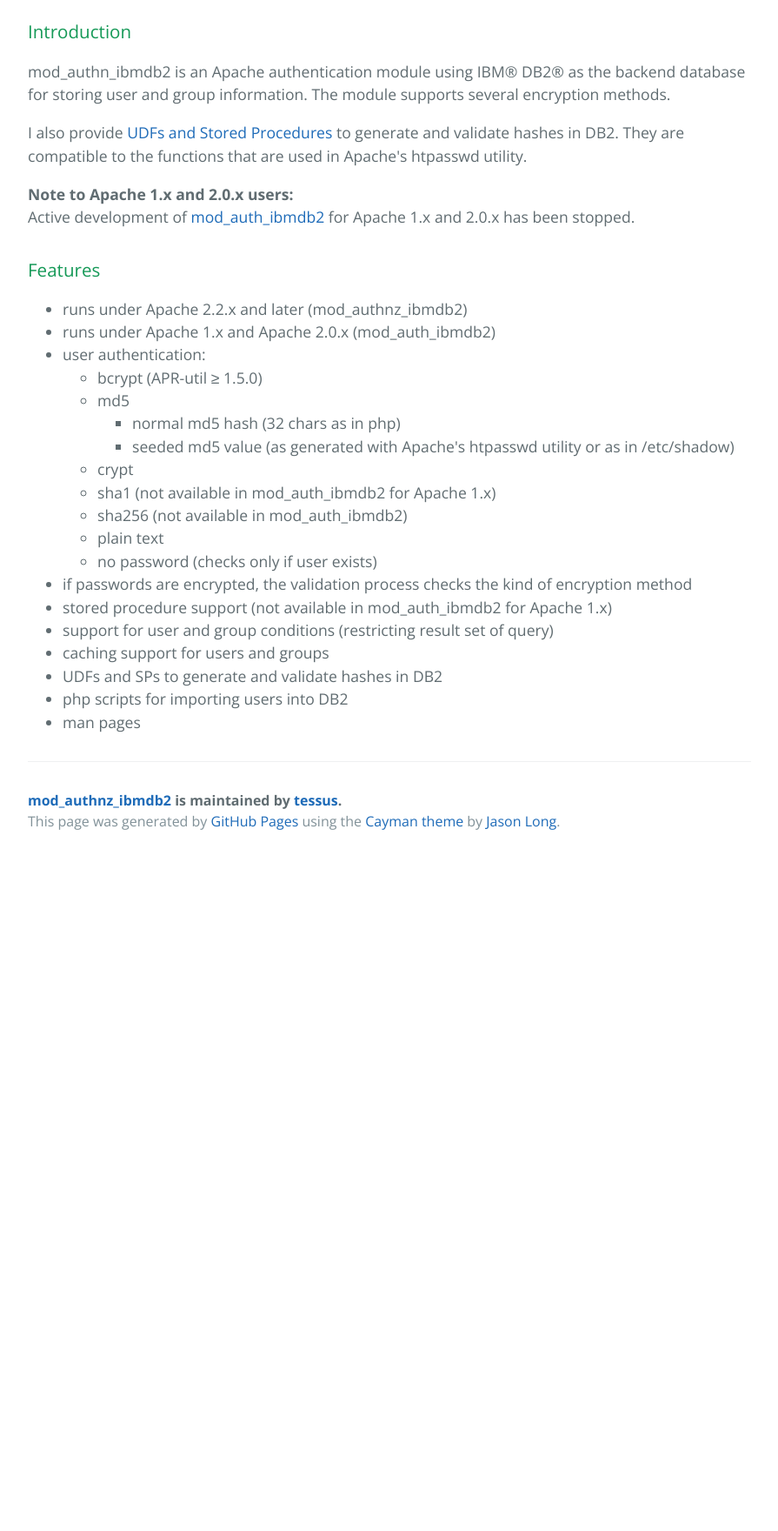
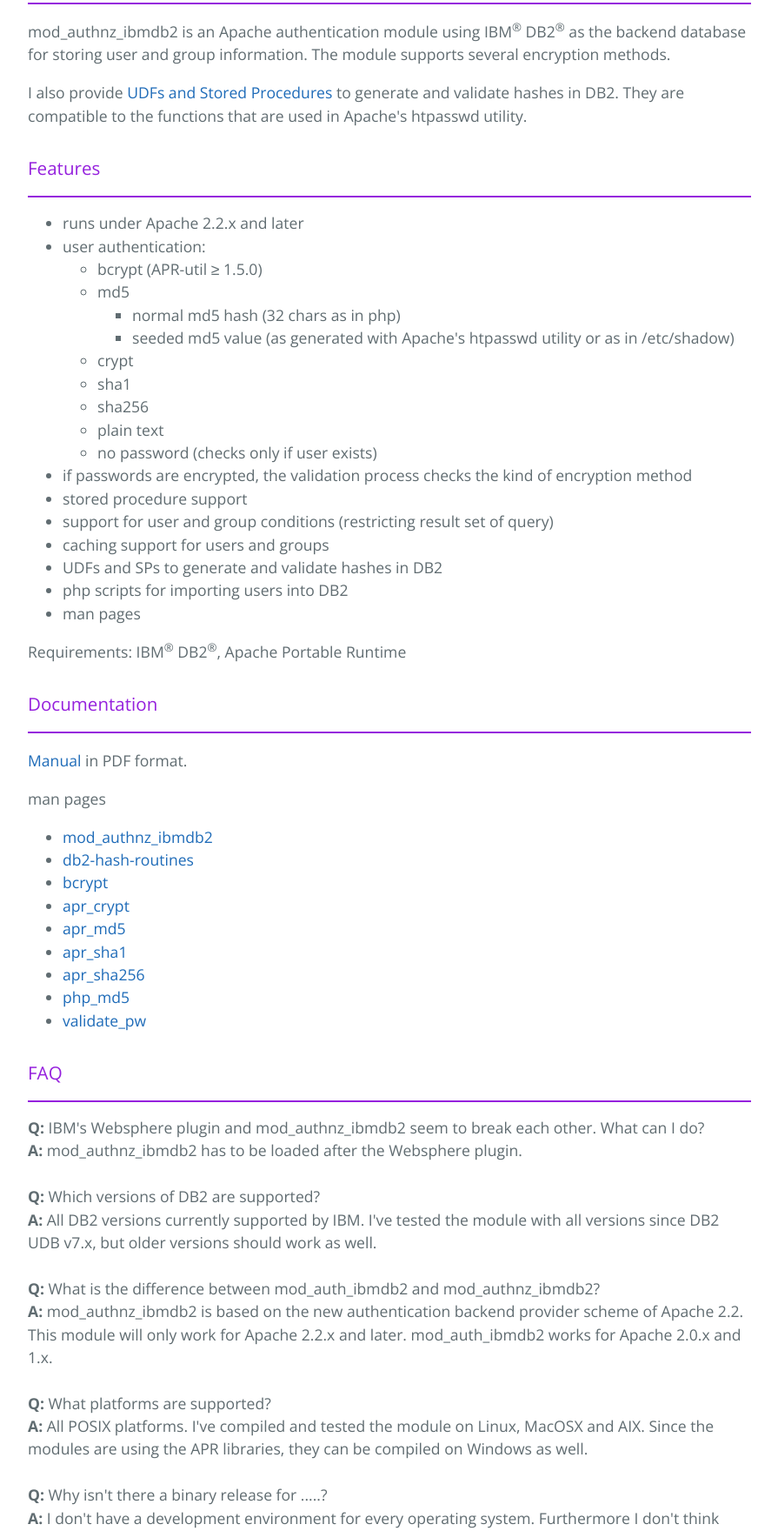
Before and after one commit to tessus/mod_authnz_ibmdb2, a plain HTML site: page index.html in a window 1280 px wide. Shown: the part 394-2154 px from the top of the page at 87% size, without its empty margins (192-1087 px from the left). Before the commit the page ends 1382 px from the top, so only its background shows below. Drawn offline with nearby package versions, Linux system fonts and the light colour scheme.

Commit message:
adjust website and links

```diff
--- a/index.html
+++ b/index.html
@@ -2,7 +2,7 @@
 <html lang="en-us">
   <head>
     <meta charset="UTF-8">
-    <title>mod_authnz_ibmdb2 by tessus</title>
+    <title>mod_authnz_ibmdb2 - Apache authentication module for IBM DB2</title>
     <meta name="viewport" content="width=device-width, initial-scale=1">
     <link rel="stylesheet" type="text/css" href="stylesheets/normalize.css" media="screen">
     <link href='http://fonts.googleapis.com/css?family=Open+Sans:400,700' rel='stylesheet' type='text/css'>
@@ -14,27 +14,25 @@
       <h1 class="project-name">mod_authnz_ibmdb2</h1>
       <h2 class="project-tagline">Apache authentication module for IBM DB2</h2>
       <a href="https://github.com/tessus/mod_authnz_ibmdb2" class="btn">View on GitHub</a>
-      <a href="https://github.com/tessus/mod_authnz_ibmdb2/zipball/master" class="btn">Download .zip</a>
-      <a href="https://github.com/tessus/mod_authnz_ibmdb2/tarball/master" class="btn">Download .tar.gz</a>
+      <a href="https://github.com/tessus/mod_authnz_ibmdb2/releases/latest" class="btn">Download latest release</a>
+      <a href="https://github.com/tessus/mod_authnz_ibmdb2/archive/master.zip" class="btn">Download git master</a>
     </section>
 
     <section class="main-content">
       <h3>
 <a id="introduction" class="anchor" href="#introduction" aria-hidden="true"><span class="octicon octicon-link"></span></a>Introduction</h3>
+<hr>
 
-<p>mod_authn_ibmdb2 is an Apache authentication module using IBM® DB2® as the backend database for storing user and group information. The module supports several encryption methods.</p>
+<p>mod_authnz_ibmdb2 is an Apache authentication module using IBM<sup>&#174;</sup> DB2<sup>&#174;</sup> as the backend database for storing user and group information. The module supports several encryption methods.</p>
 
 <p>I also provide <a href="http://tessus.github.io/db2-hash-routines/">UDFs and Stored Procedures</a> to generate and validate hashes in DB2. They are compatible to the functions that are used in Apache's htpasswd utility.</p>
 
-<p><strong>Note to Apache 1.x and 2.0.x users:</strong><br>
-Active development of <a href="https://github.com/tessus/mod_auth_ibmdb2">mod_auth_ibmdb2</a> for Apache 1.x and 2.0.x has been stopped. </p>
-
 <h3>
 <a id="features" class="anchor" href="#features" aria-hidden="true"><span class="octicon octicon-link"></span></a>Features</h3>
+<hr>
 
 <ul>
-<li>runs under Apache 2.2.x and later (mod_authnz_ibmdb2)</li>
-<li>runs under Apache 1.x and Apache 2.0.x (mod_auth_ibmdb2)</li>
+<li>runs under Apache 2.2.x and later</li>
 <li>user authentication:
 
 <ul>
@@ -47,14 +45,14 @@ Active development of <a href="https://github.com/tessus/mod_auth_ibmdb2">mod_au
 </ul>
 </li>
 <li>crypt</li>
-<li>sha1 (not available in mod_auth_ibmdb2 for Apache 1.x)</li>
-<li>sha256 (not available in mod_auth_ibmdb2)</li>
+<li>sha1</li>
+<li>sha256</li>
 <li>plain text</li>
 <li>no password (checks only if user exists)</li>
 </ul>
 </li>
 <li>if passwords are encrypted, the validation process checks the kind of encryption method</li>
-<li>stored procedure support (not available in mod_auth_ibmdb2 for Apache 1.x)</li>
+<li>stored procedure support</li>
 <li>support for user and group conditions (restricting result set of query)</li>
 <li>caching support for users and groups</li>
 <li>UDFs and SPs to generate and validate hashes in DB2</li>
@@ -62,10 +60,59 @@ Active development of <a href="https://github.com/tessus/mod_auth_ibmdb2">mod_au
 <li>man pages</li>
 </ul>
 
+Requirements: IBM<sup>&#174;</sup> DB2<sup>&#174;</sup>, Apache Portable Runtime
+
+<h3>
+<a id="documentation" class="anchor" href="#documentation" aria-hidden="true"><span class="octicon octicon-link"></span></a>Documentation</h3>
+<hr>
+
+<p><a href="http://tessus.github.io/documentation/mod_authnz_ibmdb2.pdf">Manual</a> in PDF format.</p>
+
+<p>man pages  </p>
+
+<ul>
+<li><a href="./man/mod_authnz_ibmdb2.html">mod_authnz_ibmdb2</a></li>
+<li><a href="http://tessus.github.io/db2-hash-routines/man/db2-hash-routines.html">db2-hash-routines</a></li>
+<li><a href="http://tessus.github.io/db2-hash-routines/man/bcrypt.html">bcrypt</a></li>
+<li><a href="http://tessus.github.io/db2-hash-routines/man/apr_crypt.html">apr_crypt</a></li>
+<li><a href="http://tessus.github.io/db2-hash-routines/man/apr_md5.html">apr_md5</a></li>
+<li><a href="http://tessus.github.io/db2-hash-routines/man/apr_sha1.html">apr_sha1</a></li>
+<li><a href="http://tessus.github.io/db2-hash-routines/man/apr_sha256.html">apr_sha256</a></li>
+<li><a href="http://tessus.github.io/db2-hash-routines/man/php_md5.html">php_md5</a></li>
+<li><a href="http://tessus.github.io/db2-hash-routines/man/validate_pw.html">validate_pw</a></li>
+</ul>
+
+<h3>
+<a id="faq" class="anchor" href="#faq" aria-hidden="true"><span class="octicon octicon-link"></span></a>FAQ</h3>
+<hr>
+
+<strong>Q:</strong> IBM's Websphere plugin and mod_authnz_ibmdb2 seem to break each other. What can I do?<br>
+<strong>A:</strong> mod_authnz_ibmdb2 has to be loaded after the Websphere plugin.
+<br><br>
+<strong>Q:</strong> Which versions of DB2 are supported?<br>
+<strong>A:</strong> All DB2 versions currently supported by IBM. I've tested the module with all versions since DB2 UDB v7.x, but older versions should work as well.
+<br><br>
+<strong>Q:</strong> What is the difference between mod_auth_ibmdb2 and mod_authnz_ibmdb2?<br>
+<strong>A:</strong> mod_authnz_ibmdb2 is based on the new authentication backend provider scheme of Apache 2.2. This module will only work for Apache 2.2.x and later. mod_auth_ibmdb2 works for Apache 2.0.x and 1.x.
+<br><br>
+<strong>Q:</strong> What platforms are supported?<br>
+<strong>A:</strong> All POSIX platforms. I've compiled and tested the module on Linux, MacOSX and AIX. Since the modules are using the APR libraries, they can be compiled on Windows as well.
+<br><br>
+<strong>Q:</strong> Why isn't there a binary release for .....?<br>
+<strong>A:</strong> I don't have a development environment for every operating system. Furthermore I don't think that binary releases make sense for Unix style operating systems.
+<br><br>
+<strong>Q:</strong> What is the package db2-hash-routines for?<br>
+<strong>A:</strong> This package contains User Defined Functions and Stored Procedures to generate and validate hashes in DB2.
+
+<h3>
+<a id="support" class="anchor" href="#support" aria-hidden="true"><span class="octicon octicon-link"></span></a>Support</h3>
+
+<hr>
+
+<p>Having trouble with mod_authnz_ibmdb2? Please open a ticket <a href="https://github.com/tessus/mod_authnz_ibmdb2/issues">here</a>.</p>
+
       <footer class="site-footer">
-        <span class="site-footer-owner"><a href="https://github.com/tessus/mod_authnz_ibmdb2">mod_authnz_ibmdb2</a> is maintained by <a href="https://github.com/tessus">tessus</a>.</span>
-
-        <span class="site-footer-credits">This page was generated by <a href="https://pages.github.com">GitHub Pages</a> using the <a href="https://github.com/jasonlong/cayman-theme">Cayman theme</a> by <a href="https://twitter.com/jasonlong">Jason Long</a>.</span>
+        <span class="site-footer-owner"><a href="https://github.com/tessus/mod_authnz_ibmdb2">mod_authnz_ibmdb2</a> is maintained by <a href="https://github.com/tessus">Helmut K. C. Tessarek</a>.</span>
       </footer>
 
     </section>
--- a/stylesheets/stylesheet.css
+++ b/stylesheets/stylesheet.css
@@ -56,12 +56,12 @@ a {
 .page-header {
   color: #fff;
   text-align: center;
-  background-color: #159957;
-  background-image: linear-gradient(120deg, #155799, #159957); }
+  background-color: #fff;
+  background-image: linear-gradient(120deg, #FF0000, #0000FF); }
 
 @media screen and (min-width: 64em) {
   .page-header {
-    padding: 5rem 6rem; } }
+    padding: 3rem 6rem; } }
 
 @media screen and (min-width: 42em) and (max-width: 64em) {
   .page-header {
@@ -112,7 +112,7 @@ a {
   margin-top: 2rem;
   margin-bottom: 1rem;
   font-weight: normal;
-  color: #159957; }
+  color: #9520DD; }
 .main-content p {
   margin-bottom: 1em; }
 .main-content code {
@@ -200,7 +200,7 @@ a {
   height: 2px;
   padding: 0;
   margin: 1rem 0;
-  background-color: #eff0f1;
+  background-color: #9520DD;
   border: 0; }
 
 @media screen and (min-width: 64em) {
```
Also changed, not shown: man/mod_authnz_ibmdb2.html (renamed from mod_authnz_ibmdb2.html).
